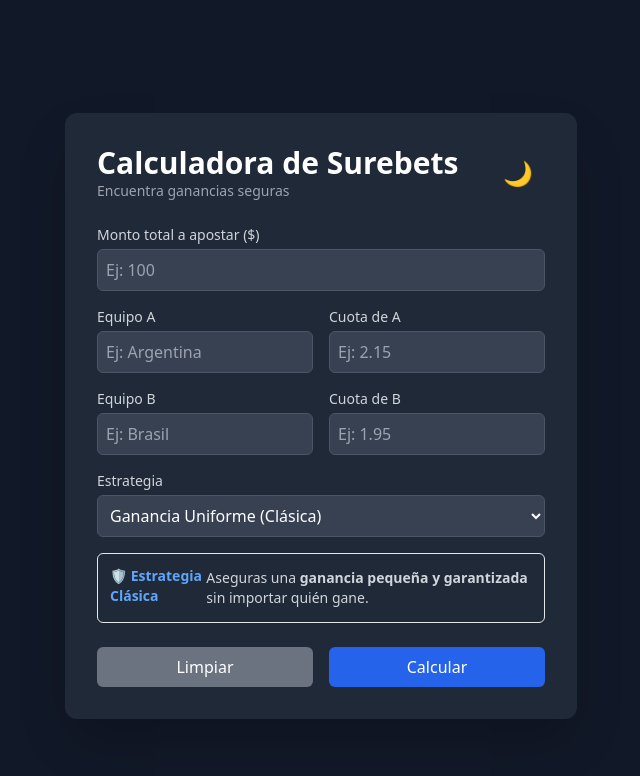
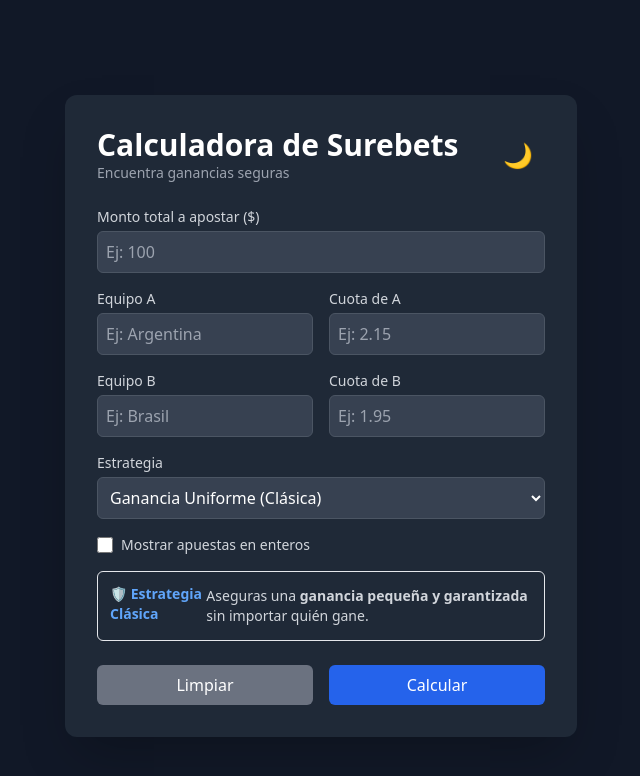
Before and after one commit to ivanes285/CalculadoraSurebets, a React (Create React App) app: page / in a window 1280 px wide. Shown: the top 776 px of the page, without its empty margins (319-959 px from the left). Built offline with nearby package versions, Linux system fonts and the light colour scheme.

Commit message:
add funtionaly for manage integers

```diff
--- a/src/components/SurebetCalculator.tsx
+++ b/src/components/SurebetCalculator.tsx
@@ -14,8 +14,8 @@ export const SurebetCalculator = () => {
   const [resultHTML, setResultHTML] = useState("")
   const [error, setError] = useState("")
   const [isDark, setIsDark] = useState(true)
+  const [roundToInteger, setRoundToInteger] = useState(false)
 
-  // Estrategia - descripción
   useEffect(() => {
     if (strategy === "classic") {
       setStrategyText(
@@ -35,7 +35,6 @@ export const SurebetCalculator = () => {
     }
   }, [strategy])
 
-  // Dark mode
   useEffect(() => {
     if (isDark) {
       document.documentElement.classList.add("dark")
@@ -69,6 +68,7 @@ export const SurebetCalculator = () => {
     setTeamB("")
     setError("")
     setResultHTML("")
+    setRoundToInteger(false)
   }
 
   const calculateBets = () => {
@@ -112,16 +112,35 @@ export const SurebetCalculator = () => {
         underdogOdds = odds1
       }
 
-      // Estrategias
       if (strategy === "classic") {
         betOnFavorite = total / (1 + favoriteOdds / underdogOdds)
         betOnUnderdog = total - betOnFavorite
       } else if (strategy === "underdog") {
         betOnFavorite = total / favoriteOdds
         betOnUnderdog = total - betOnFavorite
-      } else if (strategy === "favorite") {
+      } else {
         betOnUnderdog = total / underdogOdds
         betOnFavorite = total - betOnUnderdog
+      }
+
+      // Recalcular para enteros y garantizar ganancia >= 0
+      if (roundToInteger) {
+        betOnFavorite = Math.floor(betOnFavorite)
+        betOnUnderdog = Math.floor(betOnUnderdog)
+
+        returnFavorite = betOnFavorite * favoriteOdds
+        returnUnderdog = betOnUnderdog * underdogOdds
+        profitFavorite = returnFavorite - total
+        profitUnderdog = returnUnderdog - total
+
+        // Ajuste: aumentar la apuesta del otro equipo si alguno queda negativo
+        if (profitFavorite < 0 || profitUnderdog < 0) {
+          // Calculamos cuánto falta para 0 ganancia
+          const deficit = Math.max(0 - profitFavorite, 0 - profitUnderdog)
+          // Distribuimos incremento proporcionalmente
+          betOnFavorite += Math.ceil(deficit / favoriteOdds)
+          betOnUnderdog += Math.ceil(deficit / underdogOdds)
+        }
       }
 
       returnFavorite = betOnFavorite * favoriteOdds
@@ -137,9 +156,7 @@ export const SurebetCalculator = () => {
               Recuperas $${returnFavorite.toFixed(2)}
             </p>
             <p class="text-gray-700 dark:text-gray-300">
-        Ganancia neta: <span class="font-bold">$${profitFavorite.toFixed(
-          2
-        )}</span>
+              Ganancia neta: <span class="font-bold">$${profitFavorite.toFixed(2)}</span>
             </p>
           </div>
 
@@ -149,9 +166,7 @@ export const SurebetCalculator = () => {
               Recuperas $${returnUnderdog.toFixed(2)}
             </p>
             <p class="text-gray-700 dark:text-gray-300">
-        Ganancia neta: <span class="font-bold">$${profitUnderdog.toFixed(
-          2
-        )}</span>
+              Ganancia neta: <span class="font-bold">$${profitUnderdog.toFixed(2)}</span>
             </p>
           </div>
         </div>
@@ -170,22 +185,21 @@ export const SurebetCalculator = () => {
         <div class="bg-gray-100 dark:bg-gray-700 p-4 rounded-lg text-center mb-4">
           <p class="text-sm text-gray-600 dark:text-gray-300">Margen a tu favor</p>
           <p class="text-2xl font-bold text-green-600 dark:text-green-400">${(
-            (1 - margin) *
-            100
+            (1 - margin) * 100
           ).toFixed(2)}%</p>
         </div>
         <div class="grid grid-cols-1 sm:grid-cols-2 gap-4">
           <div class="bg-gray-50 dark:bg-gray-700/50 p-4 rounded-lg border border-gray-200 dark:border-gray-600 flex items-center flex-col">
             <p class="font-semibold text-gray-800 dark:text-white">Apostar en ${favoriteTeam}</p>
             <p class="text-2xl font-bold text-blue-600 dark:text-blue-400">$${betOnFavorite.toFixed(
-              2
+              0
             )}</p>
             <p class="text-sm text-gray-500 dark:text-gray-400">a cuota ${favoriteOdds}</p>
           </div>
           <div class="bg-gray-50 dark:bg-gray-700/50 p-4 rounded-lg border border-gray-200 dark:border-gray-600 flex items-center flex-col">
             <p class="font-semibold text-gray-800 dark:text-white">Apostar en ${underdogTeam}</p>
             <p class="text-2xl font-bold text-blue-600 dark:text-blue-400">$${betOnUnderdog.toFixed(
-              2
+              0
             )}</p>
             <p class="text-sm text-gray-500 dark:text-gray-400">a cuota ${underdogOdds}</p>
           </div>
@@ -317,6 +331,18 @@ export const SurebetCalculator = () => {
             </select>
           </div>
 
+          <div className="flex items-center space-x-2 mt-2">
+            <input
+              type="checkbox"
+              checked={roundToInteger}
+              onChange={() => setRoundToInteger((prev) => !prev)}
+              className="h-4 w-4 text-blue-600 border-gray-300 rounded focus:ring-blue-500"
+            />
+            <span className="text-gray-700 dark:text-gray-300 text-sm">
+              Mostrar apuestas en enteros
+            </span>
+          </div>
+
           <div
             className="mt-2 p-3 rounded-md border text-sm flex items-center min-h-[60px] shadow-sm"
             dangerouslySetInnerHTML={{ __html: strategyText }}
```
Lines whose indentation alone changed are shown as unchanged.
